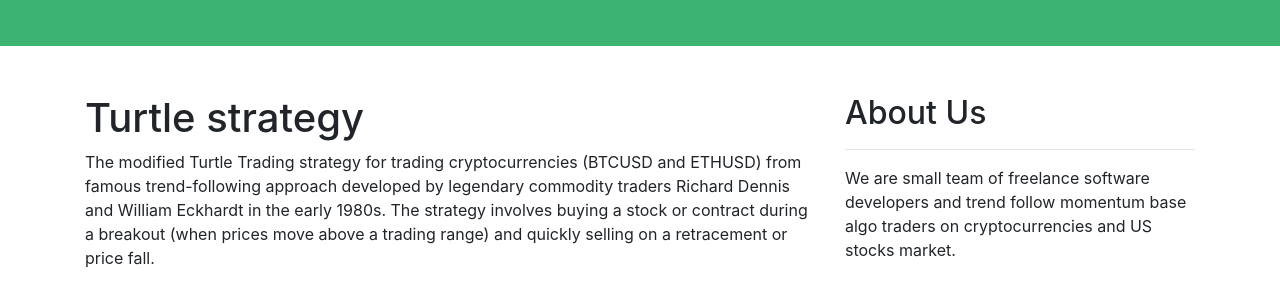
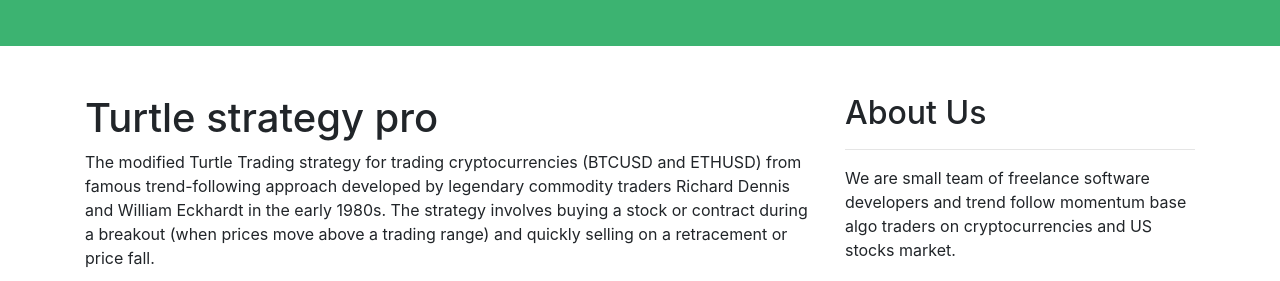
Before and after one commit to GeorgeFreelanceDeveloper/trend-follow.io, a Jekyll site: the page built from docs/_pages/strategies/pages/turtle-strategy-pro.md, in a window 1280 px wide and 900 px high. Shown: the part 321-602 px from the top of the window. Built offline with Jekyll 4.4.1, drawn with Linux system fonts in a browser that asks for light colours.

Commit message:
web: fixed header in turtle strategy pro page

```diff
--- a/docs/_pages/strategies/pages/turtle-strategy-pro.md
+++ b/docs/_pages/strategies/pages/turtle-strategy-pro.md
@@ -3,7 +3,7 @@ title: Turle strategy pro
 layout: page
 permalink: /strategies/pages/turtle-strategy-pro/
 ---
-# Turtle strategy
+# Turtle strategy pro
 The modified Turtle Trading strategy for trading cryptocurrencies (BTCUSD and ETHUSD)  from famous trend-following approach developed by legendary commodity traders Richard Dennis and William Eckhardt in the early 1980s.
 The strategy involves buying a stock or contract during a breakout (when prices move above a trading range) and quickly selling on a retracement or price fall.
 
```
